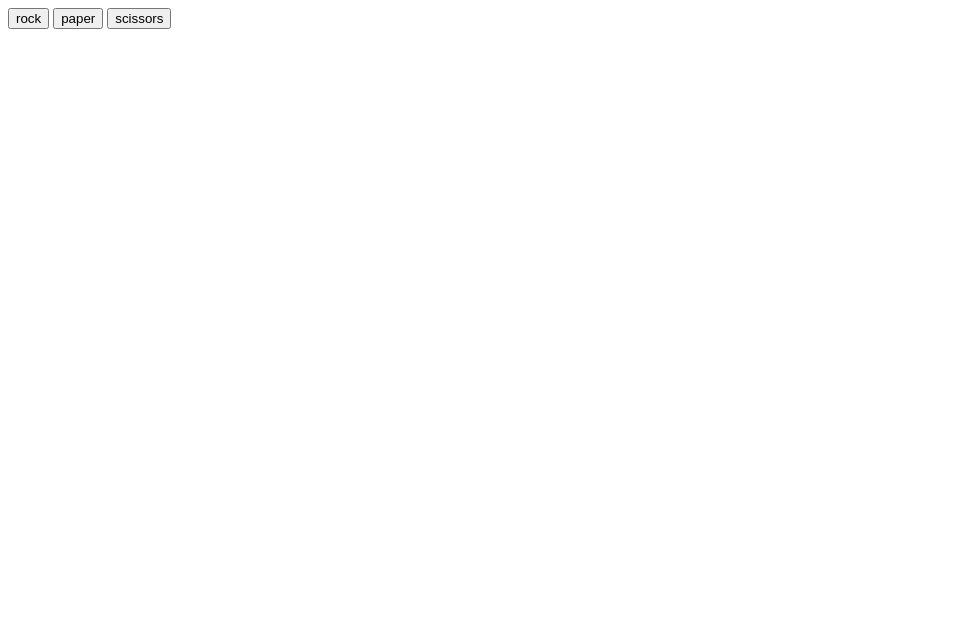
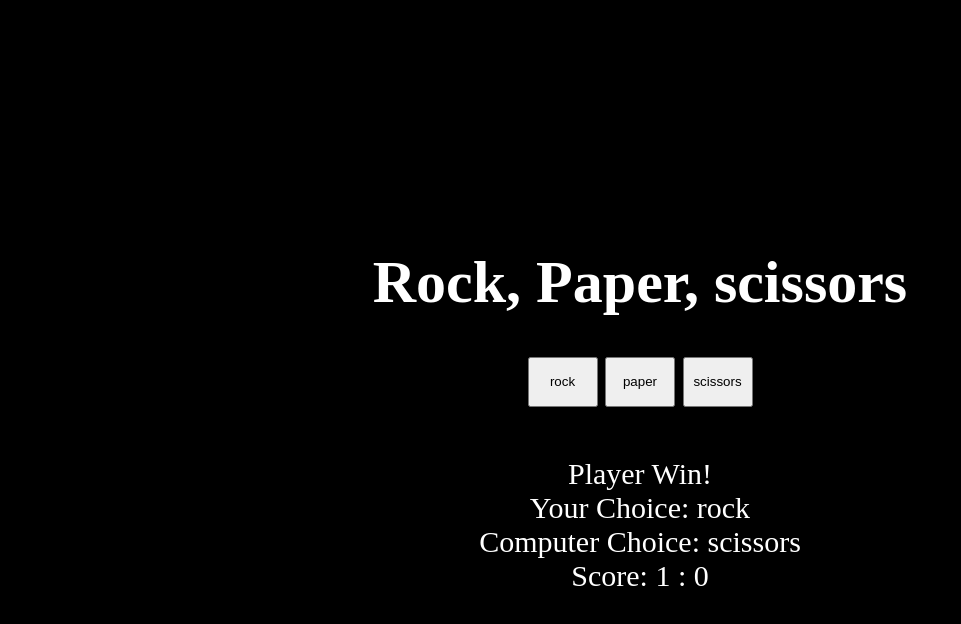
Before and after one commit to mrkasore/rockPaperScissors, a plain HTML site: page index.html in a window 1280 px wide. Both pictures are taken after a click on the button "rock". Shown: the whole page, without its empty margins (0-961 px from the left). Drawn offline with Linux system fonts and the light colour scheme.

Commit message:
work game without details

```diff
--- a/index.html
+++ b/index.html
@@ -4,11 +4,25 @@
     <meta charset="UTF-8">
     <meta name="viewport" content="width=device-width, initial-scale=1.0">
     <script src="script.js" defer></script>
+    <link rel="stylesheet" href="style.css">
     <title>Document</title>
 </head>
 <body>
-    <button>rock</button>
-    <button>paper</button>
-    <button>scissors</button>
+    <div class="container">
+        <h1>Rock, Paper, scissors</h1>
+        <div class="btns">
+            <button>rock</button>
+            <button>paper</button>
+            <button>scissors</button>
+        </div>
+        <div class="text">
+            <div class="result">Start Game</div>
+            <div class="player">Your Choice: </div>
+            <div class="computer">Computer Choice:</div>
+        </div>
+        <div class="score">Score: </div>
+        <div class="afterFiveRounds"></div>
+
+    </div>
 </body>
 </html>
--- a/script.js
+++ b/script.js
@@ -1,7 +1,16 @@
 let arr = ['rock', 'paper', 'scissors'];
 let playerMove;
 
+let scorePlayer = 0;
+let scoreComputer = 0;
+
 const btns = document.querySelectorAll('button');
+const divResult = document.querySelector('.result');
+const divPlayer = document.querySelector('.player');
+const divComputer = document.querySelector('.computer');
+const divScore = document.querySelector('.score');
+const divAfterFiveRounds = document.querySelector('.afterFiveRounds');
+
 btns.forEach(element => {
     element.addEventListener('click', function (e) {
         game(e.target);
@@ -14,36 +23,69 @@ function getComputerChoice(arr) {
     return arr[rand];
 }
 
-// The Round
+// round check
 function roundGame(player, computer) {
+    divAfterFiveRounds.innerText = '';
 
     if (player === computer) {
         return 'Even';
     } else if ((player === 'rock') && (computer === 'paper')) {
+        scoreComputer++;
         return 'Computer Win!' ;
     } else if((player === 'rock') && (computer === 'scissors')) {
+        scorePlayer++;
         return 'Player Win!';
     } else if ((player === 'paper') && (computer === 'rock')) {
+        scorePlayer++;
         return 'Player Win!';
     } else if ((player === 'paper') && (computer === 'scissors')) {
+        scoreComputer++;
         return 'Computer Win!';
     } else if((player === 'scissors') && (computer === 'paper')) {
+        scorePlayer++;
         return 'Player Win!';
     } else if((player === 'scissors') && (computer === 'rock')) {
+        scoreComputer++;
         return 'Computer Win!';
     }
 }
 
-// Actual game in 5 rounds
+// Actual game DOM
 function game(str) {
         playerMove = str.innerText;
         //const playerMove = (prompt("Type your choice", 'paper')).toLowerCase();
         const computerMove = getComputerChoice(arr);
+        divResult.innerText = roundGame(playerMove, computerMove);
+        divPlayer.innerText = 'Your Choice: ' + playerMove;
+        divComputer.innerText = 'Computer Choice: ' + computerMove;
+        divScore.innerText = 'Score: ' + scorePlayer + ' : ' + scoreComputer;
 
-        console.log(roundGame(playerMove, computerMove));
-        console.log('Your Choice ' + playerMove);
-        console.log('Computer Choice ' + computerMove);
-        console.log('----------------------');
+
+
+
+        if (scorePlayer >= 5) {
+            divAfterFiveRounds.innerText = 'You Won the Game! Congrats';
+            scorePlayer = 0;
+            scoreComputer = 0;
+        } else if (scoreComputer >= 5) {
+            divAfterFiveRounds.innerText = 'You Lost the game: Maybe find something else to do?';
+            scorePlayer = 0;
+            scoreComputer = 0;
+        }
+        //divAfterFiveRounds.innerText = checkWinnerAfterFiveRound(scorePlayer, scoreComputer);
+
+
+        //console.log(roundGame(playerMove, computerMove));
+        //console.log('Your Choice: ' + playerMove);
+        //console.log('Computer Choice: ' + computerMove);
+        //console.log('----------------------');
 }
 
+function checkWinnerAfterFiveRound(scorePlayer, scoreComputer) {
+    if (scorePlayer >= 5) {
+        return 'You Won the Game! Congrats';
+    } else if (scoreComputer >= 5) {
+        return 'You Lost the game:/ Maybe find something else to do?';
+    }
+}
 //game();
--- /dev/null
+++ b/style.css
@@ -0,0 +1,32 @@
+body, html {
+    height: 100%;
+    margin: 0;
+}
+body {
+    display: flex;
+    flex-direction: column;
+    align-items: center;
+    justify-content: space-around;
+    background-color: black;
+    font-size: 30px;
+    color: white;
+}
+.container {
+    display: flex;
+    flex-direction: column;
+    justify-content: center;
+    align-items: center;
+}
+button {
+    height: 50px;
+    width: 70px;
+}
+.text {
+    text-align: center;
+    margin-top: 50px;
+
+}
+img {
+    height: 50px;
+    width: 70px;
+}
```
Also changed, not shown: pngwing.com.png (added).
